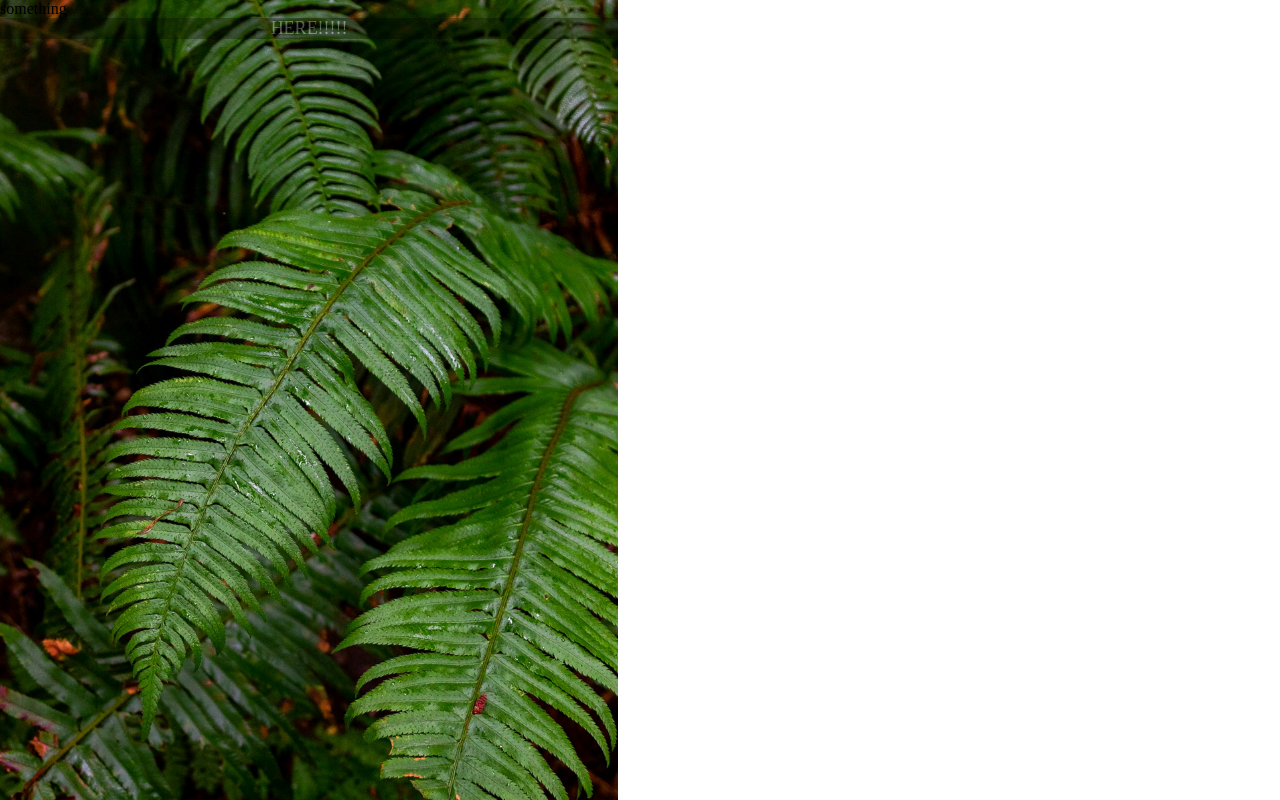
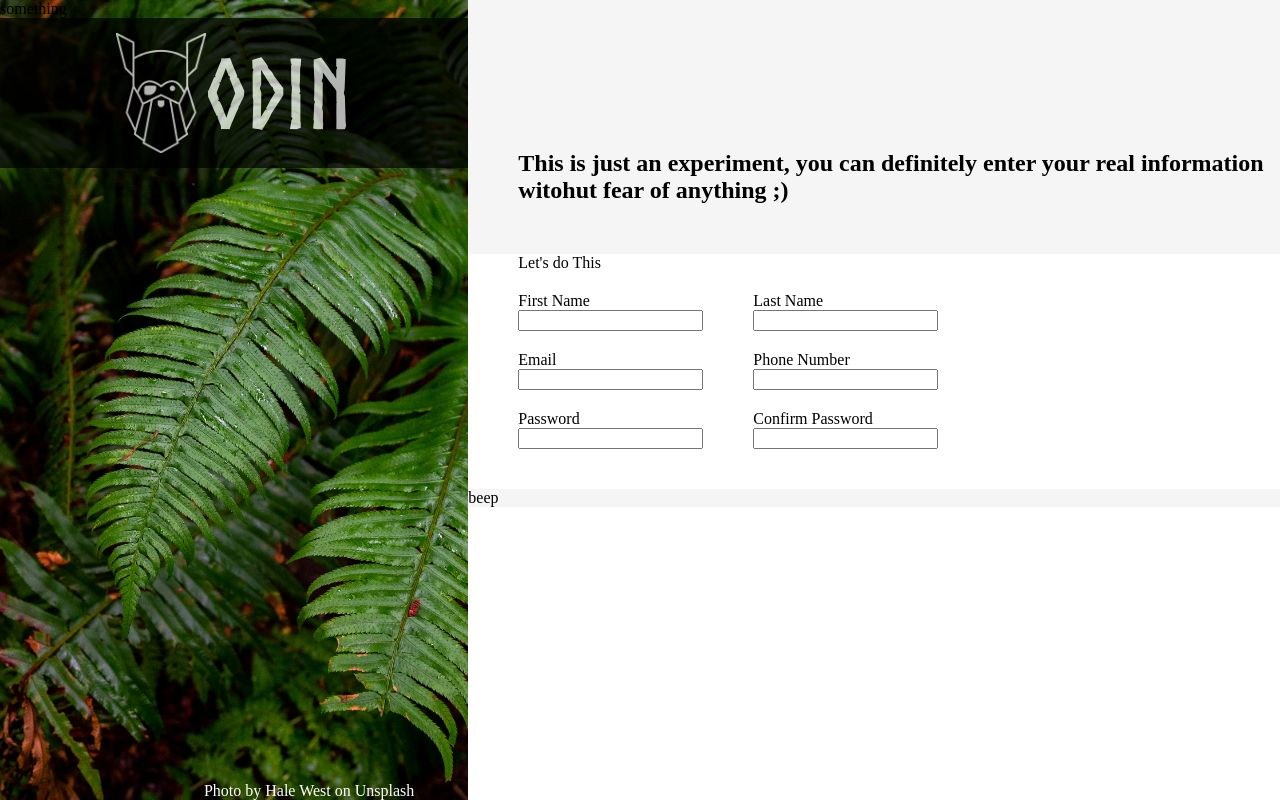
Before and after one commit to hxnzxz/Sign-up-form, a plain HTML site: page index.html in a window 1280 px wide. Drawn offline with Linux system fonts and the light colour scheme.

Commit message:
-Added forms for user inputs

```diff
--- a/index.html
+++ b/index.html
@@ -9,8 +9,68 @@
 <body>
     <div class = "photos"> something
         <div class="logo">
-            HERE!!!!!
+            <img id="odin-logo" src="odin-lined.png" alt="odin-logo">
+            ODIN
         </div>
+        <div class = "footer">Photo by Hale West on Unsplash
+
+        </div>
+    </div>
+    <div class="form">
+        <div class="title"> This is just an experiment, you can definitely enter your real information
+            witohut fear of anything ;)
+        </div>
+
+        <div class="inputs"> Let's do This
+                <form action="" class="fields">
+                    <div>
+                        <label for="userFirstName">
+                         First Name
+                         </label>
+                        <input type="text" id="userFirstName">
+                    </div>
+                    <div>
+                        <label for="userLastName">
+                        Last Name
+                        </label>
+                        <input type="text" id="userLastName">
+                    </div>
+                </form>
+
+                <form action="" class="fields">
+                    <div>
+                        <label for="userEmail">
+                         Email
+                         </label>
+                        <input type="text" id="userEmail">
+                    </div>
+                    <div>
+                        <label for="userNumber">
+                        Phone Number
+                        </label>
+                        <input type="text" id="userNumber">
+                    </div>
+                </form>
+
+                <form action="" class="fields">
+                    <div>
+                        <label for="userpass">
+                         Password
+                         </label>
+                        <input type="text" id="userpass">
+                    </div>
+                    <div>
+                        <label for="confirmpass">
+                        Confirm Password
+                        </label>
+                        <input type="text" id="confirmpass">
+                    </div>
+                </form>
+            <div class="contact"></div>
+            <div class="password"></div>
+        </div>
+
+        <div class="buttons"> beep</div>
     </div>
 </body>
 </html>
--- a/styles.css
+++ b/styles.css
@@ -7,6 +7,10 @@ body {
     display: flex;
 }
 
+@font-face {
+    font-family: odin-font;
+    src: url(Norse-Bold.otf);
+}
 .photos {
     background-image: url('halie-west-25xggax4bSA-unsplash.jpg');
     background-size: cover; /* Ensure the image covers the container */
@@ -18,9 +22,63 @@ body {
 
 .logo {
     background-color: black;
-    opacity: 0.3;
+    font-family: odin-font;
+    opacity: 0.7;
     color: white;
     font-size: large;
     width: 100%;
-    text-align: center; /* Center text inside */
+    height: 15%;
+    text-align: center;
+    padding: 15px 0;
+    display: flex;
+    align-items: center;
+    justify-content: center;
+    font-size: 6em;
 }
+
+.footer{
+    color: white;
+    position:fixed;
+    bottom:0;
+    width: inherit;
+    text-align: center;
+}
+#odin-logo {
+    height: 100%;
+}
+.form {
+    display: flex;
+    flex-direction: column;
+    flex-grow: 1;
+}
+.title {
+    font-size: 1.5em;
+    font-weight: bold;
+    background-color: whitesmoke;
+    padding-top: 150px;
+    padding-bottom: 50px;
+    padding-left: 50px;
+}
+
+.inputs {
+    display: flex;
+    flex-direction: column;
+    padding-left: 50px;
+    gap: 20px;
+}
+
+input{
+    max-width: 200px;
+}
+
+.buttons {
+    background-color: whitesmoke;
+}
+.fields{
+    display: flex;
+    gap: 50px;
+}
+.fields > div{
+    display: flex;
+    flex-direction: column;
+}
```
